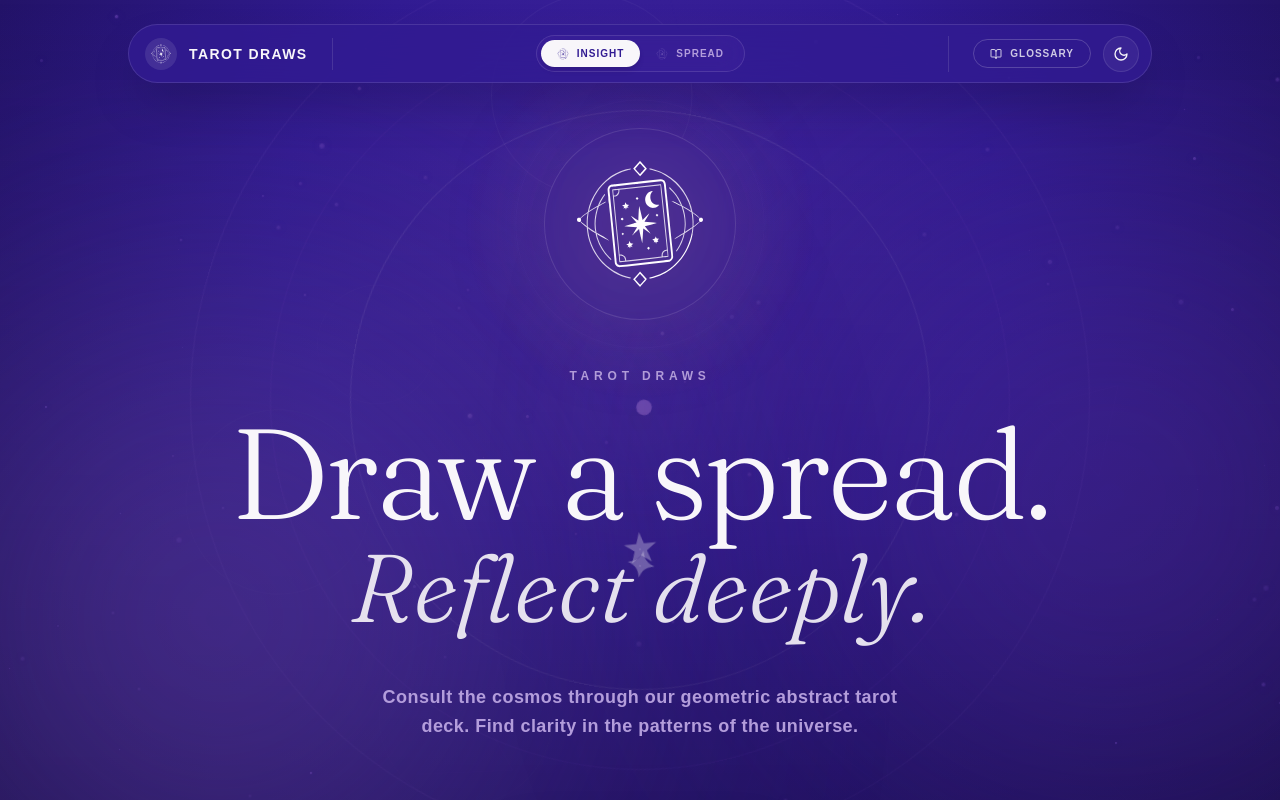
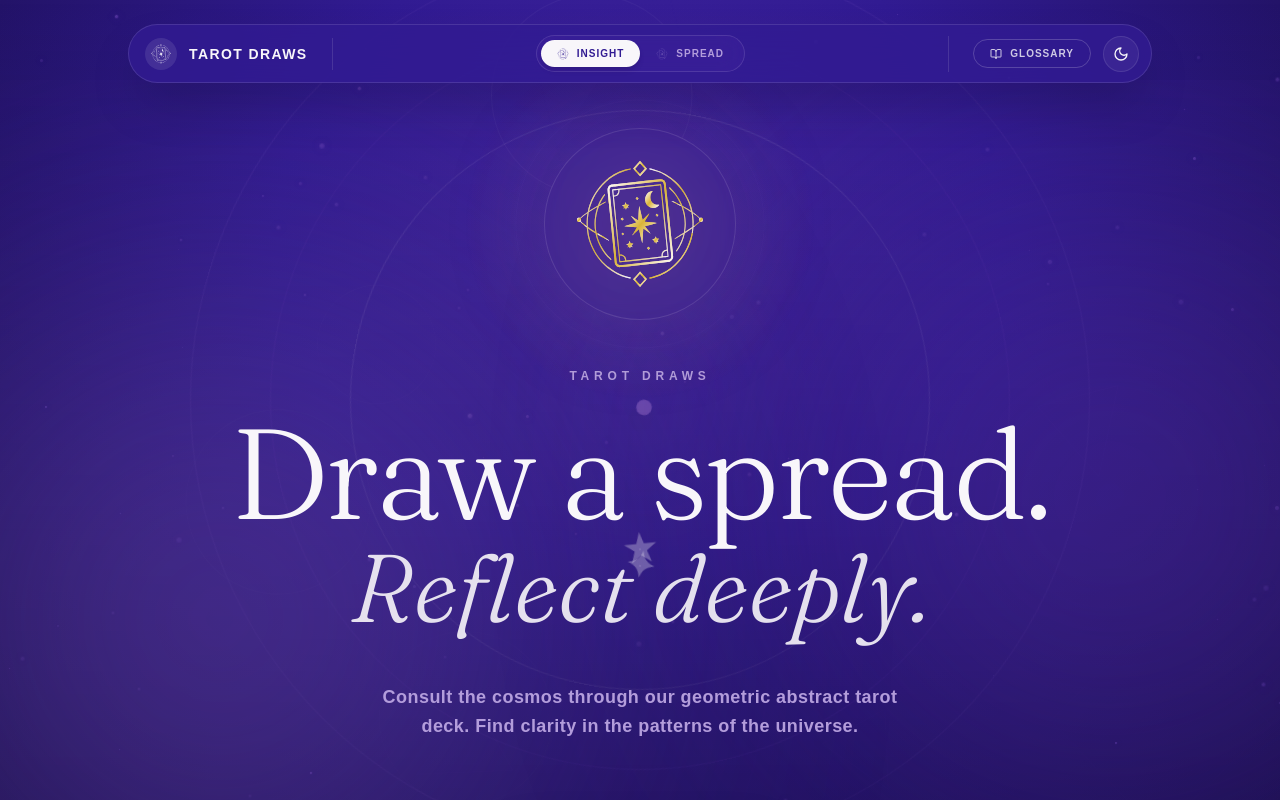
Before and after one commit to austncarsn/tarot-draws, a React (Vite) app: page / in a window 1280 px wide. Shown: the top 800 px of the page. Built offline with nearby package versions, Linux system fonts and the light colour scheme; the HTML template or start-up script is replaced by a standard one; a web font is replaced by a local one.

Commit message:
Enhanced light theme and logo: - Improved light theme contrast (darker foreground text #1a0a3e) - Updated accent colors for better visibility - Added gradient fill to logo with gold accent in dark mode - Added SVG glow filter for premium logo effect - Purple gradient in light mode for consistency

```diff
--- a/src/components/Hero.tsx
+++ b/src/components/Hero.tsx
@@ -230,7 +230,7 @@ export const Hero: React.FC<HeroProps> = ({ onBegin, theme = 'dark' }) => {
               }}
               transition={{ duration: 3, repeat: Infinity, ease: "easeInOut" }}
             >
-              <Vector />
+              <Vector gradient={true} theme={theme} />
             </motion.div>
 
             {/* Inner Glow Effect */}
--- a/src/components/icons/Vector.tsx
+++ b/src/components/icons/Vector.tsx
@@ -4,9 +4,14 @@ import { svgPaths } from './vector-paths';
 interface VectorProps {
   className?: string;
   color?: string;
+  gradient?: boolean;
+  theme?: 'dark' | 'light';
 }
 
-export const Vector: React.FC<VectorProps> = ({ className = "", color }) => {
+export const Vector: React.FC<VectorProps> = ({ className = "", color, gradient = false, theme = 'dark' }) => {
+  const gradientId = 'logoGradient';
+  const glowId = 'logoGlow';
+
   return (
     <div className={`relative size-full ${className}`} data-name="Logo">
       <svg
@@ -16,35 +21,51 @@ export const Vector: React.FC<VectorProps> = ({ className = "", color }) => {
         viewBox="0 0 500 500"
         style={{ color: color }}
       >
-        <g id="Logo">
-          <path d={svgPaths.p1cddc800} fill="currentColor" />
-          <path d={svgPaths.p47d7e80} fill="currentColor" fillOpacity="0.8" />
-          <path d={svgPaths.p1e416280} fill="currentColor" fillOpacity="0.8" />
-          <path d={svgPaths.pf116200} fill="currentColor" />
-          <path d={svgPaths.p20dae700} fill="currentColor" />
-          <path d={svgPaths.p188bd300} fill="currentColor" />
-          <path d={svgPaths.p11875d00} fill="currentColor" />
-          <path d={svgPaths.p9036910} fill="currentColor" />
-          <path d={svgPaths.p3f918b00} fill="currentColor" />
-          <path d={svgPaths.p2fd8a700} fill="currentColor" />
-          <path d={svgPaths.p3de38c80} fill="currentColor" />
-          <path d={svgPaths.p2711a500} fill="currentColor" fillOpacity="0.8" />
-          <path d={svgPaths.p12792f80} fill="currentColor" />
-          <path d={svgPaths.p351ffc00} fill="currentColor" />
-          <path d={svgPaths.p3983d300} fill="currentColor" fillOpacity="0.9" />
-          <path d={svgPaths.p18215b00} fill="currentColor" fillOpacity="0.95" />
-          <path d={svgPaths.paa38700} fill="currentColor" fillOpacity="0.8" />
-          <path d={svgPaths.p32312900} fill="currentColor" fillOpacity="0.8" />
-          <path d={svgPaths.p2058bc00} fill="currentColor" />
-          <path d={svgPaths.p31d1a200} fill="currentColor" />
-          <path d={svgPaths.p2dc6320} fill="currentColor" />
-          <path d={svgPaths.pd50c600} fill="currentColor" />
-          <path d={svgPaths.p24482e00} fill="currentColor" />
-          <path d={svgPaths.p2f13a700} fill="currentColor" fillOpacity="0.9" />
-          <path d={svgPaths.p20b09200} fill="currentColor" fillOpacity="0.98" />
-          <path d={svgPaths.p1d7b6280} fill="currentColor" fillOpacity="0.98" />
-          <path d={svgPaths.p32874b00} fill="currentColor" fillOpacity="0.95" />
-          <path d={svgPaths.p8705b80} fill="currentColor" fillOpacity="0.95" />
+        <defs>
+          {/* Gradient for premium look */}
+          <linearGradient id={gradientId} x1="0%" y1="0%" x2="100%" y2="100%">
+            <stop offset="0%" stopColor={theme === 'dark' ? '#f8f6fa' : '#4a1d96'} />
+            <stop offset="50%" stopColor={theme === 'dark' ? '#d4af37' : '#7c3aed'} />
+            <stop offset="100%" stopColor={theme === 'dark' ? '#f8f6fa' : '#4a1d96'} />
+          </linearGradient>
+          {/* Glow filter */}
+          <filter id={glowId} x="-20%" y="-20%" width="140%" height="140%">
+            <feGaussianBlur stdDeviation="3" result="coloredBlur"/>
+            <feMerge>
+              <feMergeNode in="coloredBlur"/>
+              <feMergeNode in="SourceGraphic"/>
+            </feMerge>
+          </filter>
+        </defs>
+        <g id="Logo" filter={gradient ? `url(#${glowId})` : undefined}>
+          <path d={svgPaths.p1cddc800} fill={gradient ? `url(#${gradientId})` : "currentColor"} />
+          <path d={svgPaths.p47d7e80} fill={gradient ? `url(#${gradientId})` : "currentColor"} fillOpacity="0.8" />
+          <path d={svgPaths.p1e416280} fill={gradient ? `url(#${gradientId})` : "currentColor"} fillOpacity="0.8" />
+          <path d={svgPaths.pf116200} fill={gradient ? `url(#${gradientId})` : "currentColor"} />
+          <path d={svgPaths.p20dae700} fill={gradient ? `url(#${gradientId})` : "currentColor"} />
+          <path d={svgPaths.p188bd300} fill={gradient ? `url(#${gradientId})` : "currentColor"} />
+          <path d={svgPaths.p11875d00} fill={gradient ? `url(#${gradientId})` : "currentColor"} />
+          <path d={svgPaths.p9036910} fill={gradient ? `url(#${gradientId})` : "currentColor"} />
+          <path d={svgPaths.p3f918b00} fill={gradient ? `url(#${gradientId})` : "currentColor"} />
+          <path d={svgPaths.p2fd8a700} fill={gradient ? `url(#${gradientId})` : "currentColor"} />
+          <path d={svgPaths.p3de38c80} fill={gradient ? `url(#${gradientId})` : "currentColor"} />
+          <path d={svgPaths.p2711a500} fill={gradient ? `url(#${gradientId})` : "currentColor"} fillOpacity="0.8" />
+          <path d={svgPaths.p12792f80} fill={gradient ? `url(#${gradientId})` : "currentColor"} />
+          <path d={svgPaths.p351ffc00} fill={gradient ? `url(#${gradientId})` : "currentColor"} />
+          <path d={svgPaths.p3983d300} fill={gradient ? `url(#${gradientId})` : "currentColor"} fillOpacity="0.9" />
+          <path d={svgPaths.p18215b00} fill={gradient ? `url(#${gradientId})` : "currentColor"} fillOpacity="0.95" />
+          <path d={svgPaths.paa38700} fill={gradient ? `url(#${gradientId})` : "currentColor"} fillOpacity="0.8" />
+          <path d={svgPaths.p32312900} fill={gradient ? `url(#${gradientId})` : "currentColor"} fillOpacity="0.8" />
+          <path d={svgPaths.p2058bc00} fill={gradient ? `url(#${gradientId})` : "currentColor"} />
+          <path d={svgPaths.p31d1a200} fill={gradient ? `url(#${gradientId})` : "currentColor"} />
+          <path d={svgPaths.p2dc6320} fill={gradient ? `url(#${gradientId})` : "currentColor"} />
+          <path d={svgPaths.pd50c600} fill={gradient ? `url(#${gradientId})` : "currentColor"} />
+          <path d={svgPaths.p24482e00} fill={gradient ? `url(#${gradientId})` : "currentColor"} />
+          <path d={svgPaths.p2f13a700} fill={gradient ? `url(#${gradientId})` : "currentColor"} fillOpacity="0.9" />
+          <path d={svgPaths.p20b09200} fill={gradient ? `url(#${gradientId})` : "currentColor"} fillOpacity="0.98" />
+          <path d={svgPaths.p1d7b6280} fill={gradient ? `url(#${gradientId})` : "currentColor"} fillOpacity="0.98" />
+          <path d={svgPaths.p32874b00} fill={gradient ? `url(#${gradientId})` : "currentColor"} fillOpacity="0.95" />
+          <path d={svgPaths.p8705b80} fill={gradient ? `url(#${gradientId})` : "currentColor"} fillOpacity="0.95" />
         </g>
       </svg>
     </div>
```
Also changed, not shown: src/styles/globals.css (+28 -28 lines).
